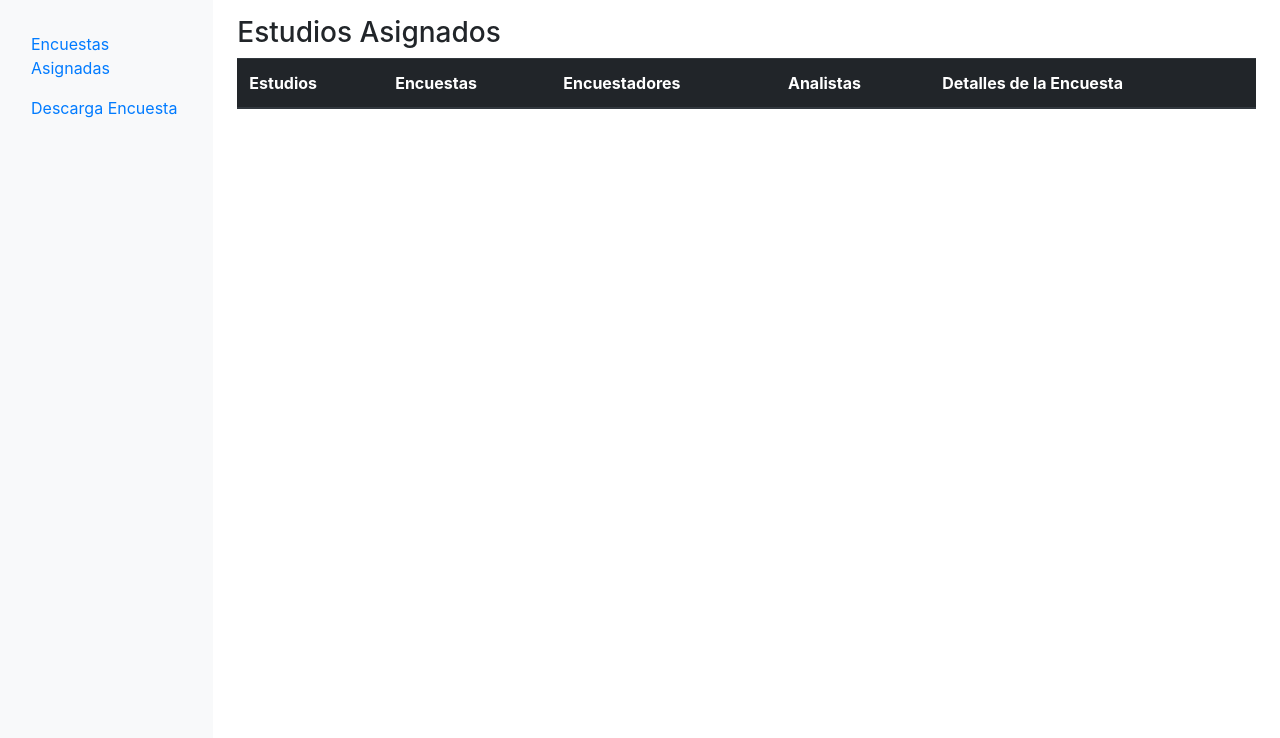
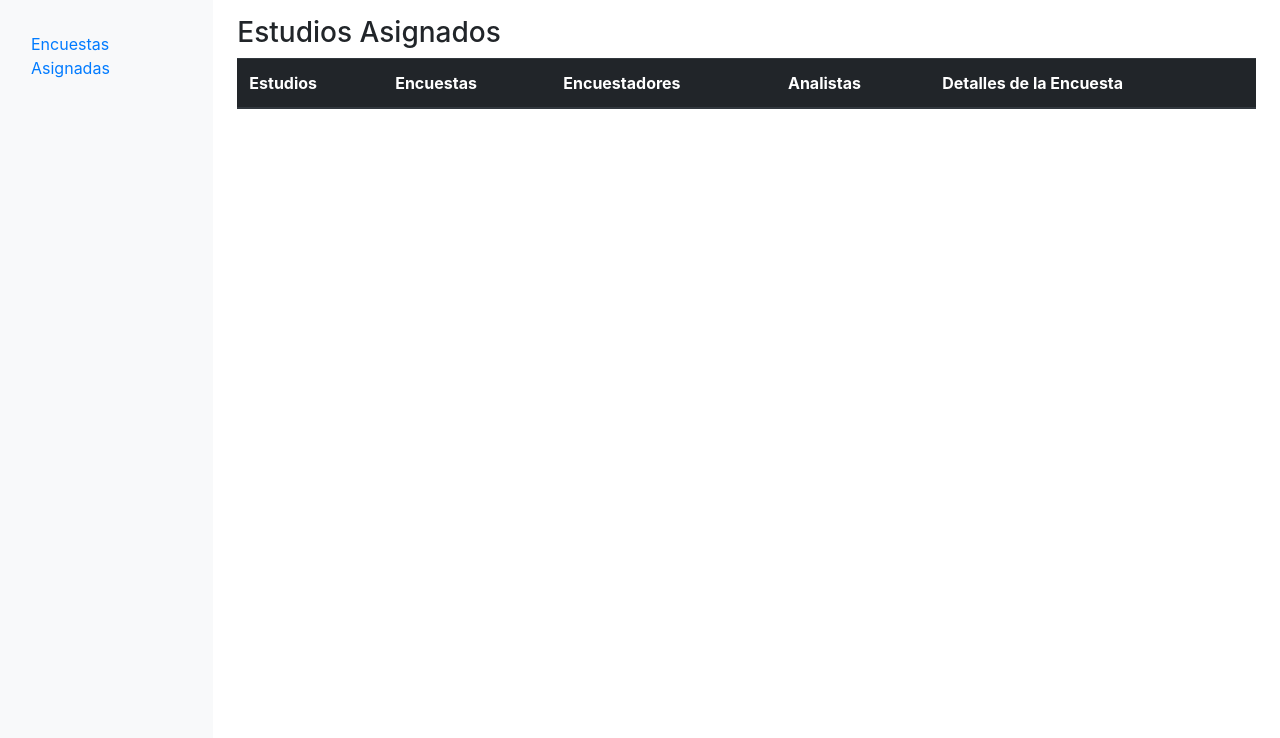
Before and after one commit to SkyllerXBruce/aleph, a CodeIgniter app: page /aleph/index.php/analista/index in a window 1280 px wide. Shown: the part 62-800 px from the top of the page. Run offline with CodeIgniter, Linux system fonts and the light colour scheme; data comes from the database, SQL or seed files in the repository; lists and menus that the app fills with data are empty.

Commit message:
Se borró el link de descargar encuesta

```diff
--- a/application/views/layout/aside_analista.php
+++ b/application/views/layout/aside_analista.php
@@ -22,7 +22,6 @@
 		<!-- Links de la Barra Lateral -->
 		<div class="nav flex-column nav-pills" id="v-pills-tab" role="tablist" aria-orientation="vertical">
 			<a href="<?=base_url('analista')?>" class="nav-link <?= $this->uri->segment(2) == '' || $this->uri->segment(2) == 'detalles' || $this->uri->segment(2) == 'encuesta' ? 'active' : ''; ?>"  data-toggle="pill">Encuestas Asignadas</a>
-			<a href="<?=base_url('analista/download')?>" class="nav-link <?= $this->uri->segment(2) == 'download' ? 'active' : ''; ?>" data-toggle="pill">Descarga Encuesta</a>
 		</div>
 	</div>
 </nav>
```
